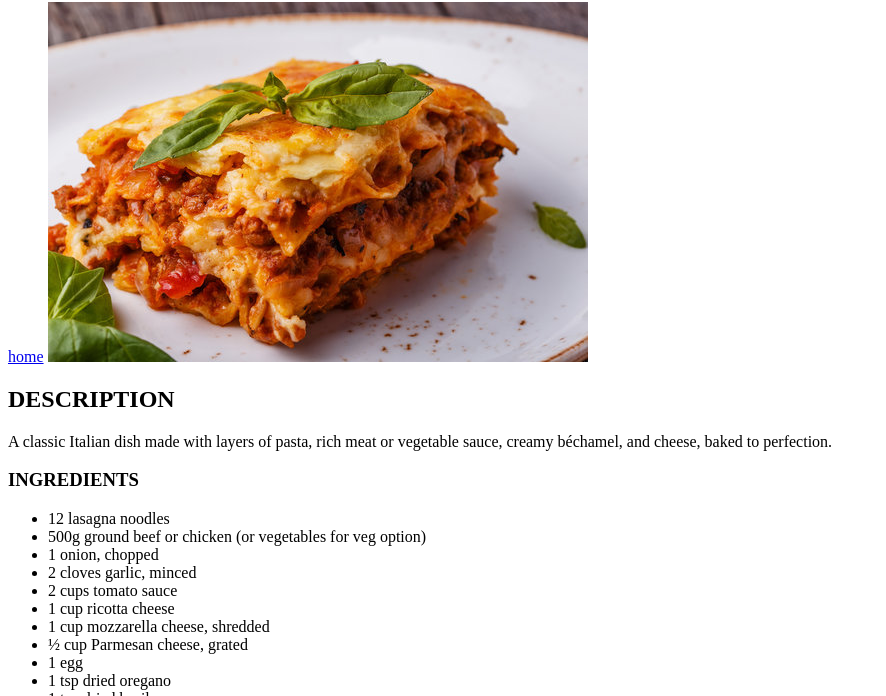
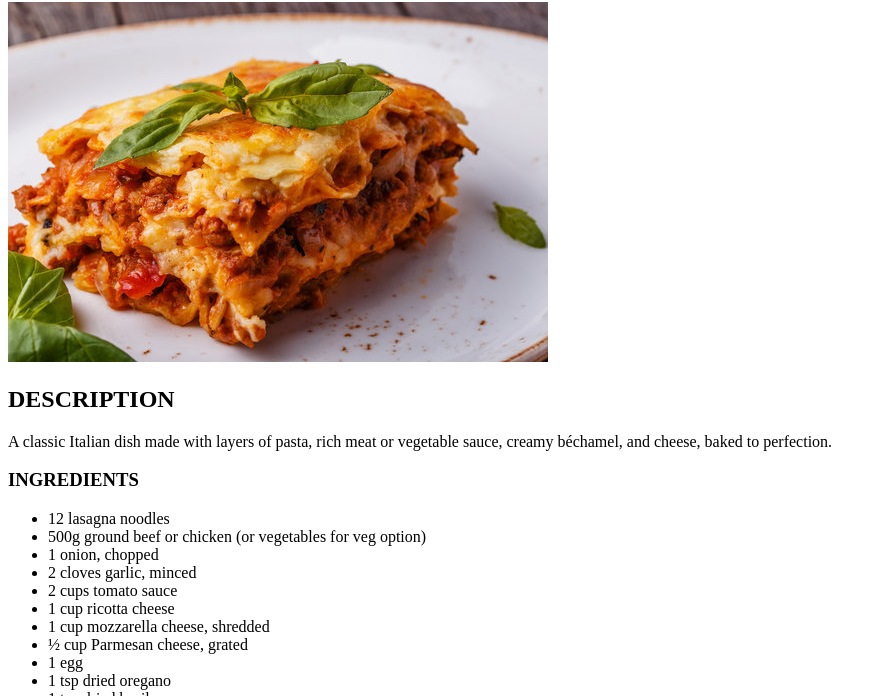
Before and after one commit to varshithaa7/odin-recipes, a plain HTML site: page recipes/lasagna.html in a window 1280 px wide. Shown: the part 104-800 px from the top of the page, without its empty margins (0-886 px from the left). Drawn offline with Linux system fonts and the light colour scheme.

Commit message:
removed home page

```diff
--- a/recipes/lasagna.html
+++ b/recipes/lasagna.html
@@ -9,7 +9,7 @@
         <h1>
             LASAGNA
         </h1>
-        <a href="../index.html">home</a>
+
 
         <img src="images/lasagna.png">
 
```
